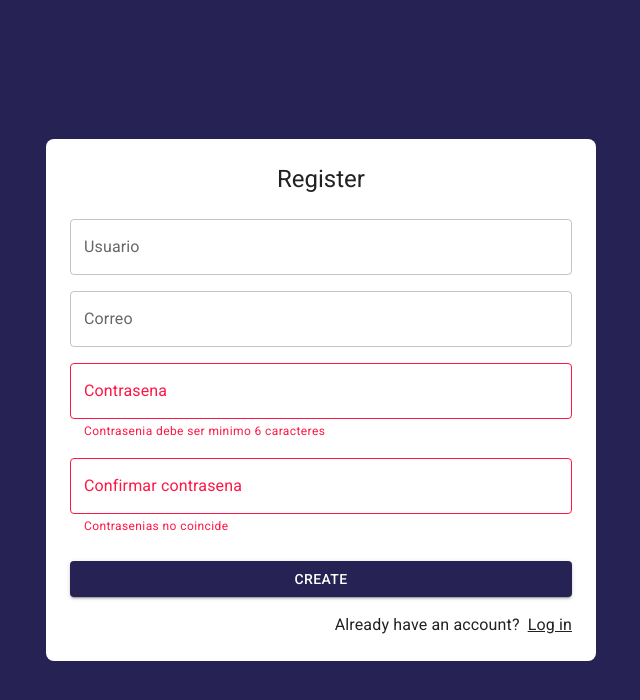
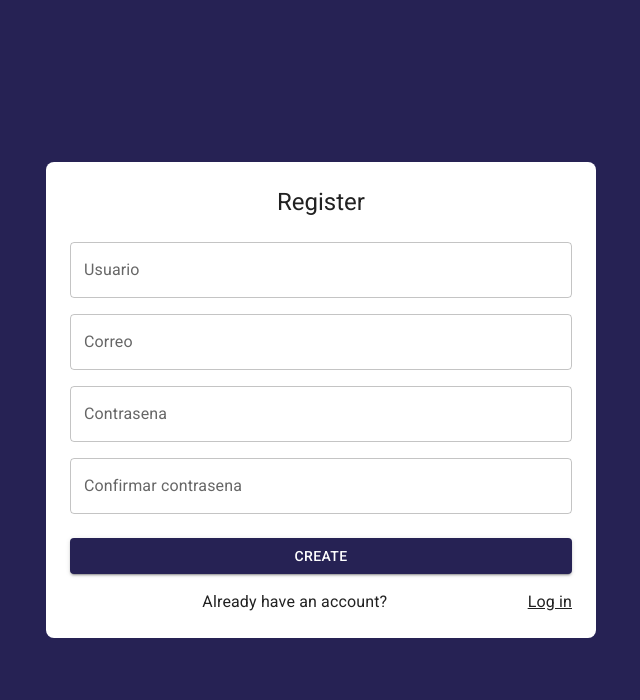
Before and after one commit to juannio/journal-app, a React (Vite) app: page /auth/register in a window 1280 px wide. Shown: the top 700 px of the page, without its empty margins (319-959 px from the left). Built offline with nearby package versions, Linux system fonts and the light colour scheme.

Commit message:
all authentications done

```diff
--- a/src/auth/pages/RegisterPage.jsx
+++ b/src/auth/pages/RegisterPage.jsx
@@ -1,4 +1,5 @@
-import { useDispatch } from 'react-redux'
+import { useEffect, useState } from 'react'
+import { useDispatch, useSelector } from 'react-redux'
 import { Link as RouterLink } from 'react-router-dom'
 
 import { Button, Grid, Link, TextField, Typography } from "@mui/material"
@@ -7,30 +8,47 @@ import { AuthLayout } from '../layout/AuthLayout'
 
 import { useForm } from '../../hooks/useForm'
 import { startCreatingAccount } from '../../store/auth/thunks'
+import { logout } from '../../store'
+
+
+const initialForm = {
+  displayName: '',
+  email: '',
+  password: '',
+  confirmedPassword: ''
+}
+
+// All form inputs validations, only validations to confirm a second password takes two arguments
+const formValidations = {
+  displayName: [(value) => value.length >= 1, 'User needs at least 1 character'],
+  email: [(value) => value.includes('@') && value.slice(value.indexOf('@')).includes('.'), 'Invalid email format'],
+  password: [(value) => value.length >= 6, 'Password needs at least 6 characters'],
+  confirmedPassword: [(value, value2) => value === value2, 'Passwords does not match'],
+}
 
 export const RegisterPage = () => {
 
   const dispatch = useDispatch();
+  const { status, errorMessage } = useSelector(state => state.authentication);
+  const [isFormValid, setIsFormValid] = useState(false);
 
-  const { user, email, password, confirmedPassword, formState, onInputChange } = useForm({
-    user: ' ',
-    email: '',
-    password: ' ',
-  });
+  useEffect(() => {
+    dispatch(logout());
+  }, [])
 
-  const formValidations = {
-    validUsr: !!user && true,
-    validFirstPsw: password.length >= 6 && true,
-    validSecPsw: confirmedPassword === password && true
-  }
+  const { displayName, email, password, displayNameValidated, emailValidated, passwordValidated, confirmedPasswordValidated, formState, onInputChange, allFormsValidated } = useForm(initialForm, formValidations);
 
   const submit = (e) => {
+
     e.preventDefault();
+    setIsFormValid(true);
 
-    dispatch(startCreatingAccount(formState));
+    // If all form properties are validated, dispatch te creating account function
+    if (!allFormsValidated) return;
 
-  }
+    dispatch(startCreatingAccount(formState))
 
+  };
 
   return (
     <AuthLayout title="Register">
@@ -38,36 +56,40 @@ export const RegisterPage = () => {
         <Grid container>
           <Grid item xs={12} sx={{ mt: 2 }}>
             <TextField
-              name='user'
+              name='displayName'
+              value={displayName}
               onChange={onInputChange}
               label="Usuario"
               type="user"
               placeholder="Usuario"
               fullWidth
-              error={!formValidations.validUsr}
-              helperText={!formValidations.validUsr && 'Nombre es obligatorio'}
+              error={!!displayNameValidated && isFormValid}
+              helperText={isFormValid && displayNameValidated}
             />
           </Grid>
           <Grid item xs={12} sx={{ mt: 2 }}>
             <TextField
               name='email'
+              value={email}
               onChange={onInputChange}
               label="Correo"
-              type="email"
               placeholder="correo@gamil.com"
               fullWidth
+              error={!!emailValidated && isFormValid}
+              helperText={isFormValid && emailValidated}
             />
           </Grid>
           <Grid item xs={12} sx={{ mt: 2 }}>
             <TextField
               name='password'
+              value={password}
               onChange={onInputChange}
               label="Contrasena"
               type="password"
               placeholder="password"
               fullWidth
-              error={!formValidations.validFirstPsw}
-              helperText={!formValidations.validFirstPsw && 'Contrasenia debe ser minimo 6 caracteres'}
+              error={!!passwordValidated && isFormValid}
+              helperText={isFormValid && passwordValidated}
             />
           </Grid>
           <Grid item xs={12} sx={{ mt: 2 }}>
@@ -78,18 +100,23 @@ export const RegisterPage = () => {
               type="password"
               placeholder="password"
               fullWidth
-              error={!formValidations.validSecPsw}
-              helperText={confirmedPassword !== password && 'Contrasenias no coincide'}
+              error={!!confirmedPasswordValidated && isFormValid}
+              helperText={isFormValid && confirmedPasswordValidated}
             />
           </Grid>
           <Grid container spacing={2} sx={{ mb: 2, mt: 1 }}>
             <Grid item xs={12} sm={12}>
-              <Button type='submit' variant='contained' fullWidth>
+              <Button type='submit' variant='contained' fullWidth disabled={status == 'checking'}>
                 Create
               </Button>
             </Grid>
           </Grid>
-          <Grid container direction="row" justifyContent="end">
+          <Grid container direction="row" justifyContent="space-between">
+            <Typography sx={{ color: "red" }}>
+              {
+                errorMessage
+              }
+            </Typography>
             <Typography sx={{ mr: 1 }}>Already have an account?</Typography>
             <Link component={RouterLink} color="inherit" to="/auth/login">
               Log in
--- a/src/firebase/providers.js
+++ b/src/firebase/providers.js
@@ -1,4 +1,4 @@
-import { GoogleAuthProvider, signInWithPopup, signInWithEmailAndPassword, createUserWithEmailAndPassword } from 'firebase/auth';
+import { GoogleAuthProvider, signInWithPopup, signInWithEmailAndPassword, createUserWithEmailAndPassword, updateProfile } from 'firebase/auth';
 import { FirebaseAuth } from './config';
 
 const googleProvider = new GoogleAuthProvider();
@@ -37,7 +37,7 @@ export const signInWithGoogle = async () => {
 export const signInWithEmail = async ({ userEmail, password }) => {
     try {
 
-        const {user} = await signInWithEmailAndPassword(FirebaseAuth, userEmail, password);
+        const { user } = await signInWithEmailAndPassword(FirebaseAuth, userEmail, password);
         const { displayName, email, photoURL, uid } = user;
 
         return {
@@ -49,21 +49,25 @@ export const signInWithEmail = async ({ userEmail, password }) => {
                 uid
             }
         }
-
     } catch (err) {
         throw ({
             ok: false,
-            errorMessage: err.message
+            errorMessage: err.code
         })
     }
 }
 
-// Email and password creation on Firebase
-export const createEmailAndPassword = async ({ userEmail, password }) => {
+// Register with email and password
+export const registerEmailAndPassword = async ({ email: userEmail, password, displayName: name }) => {
     try {
 
-        const result = await createUserWithEmailAndPassword(FirebaseAuth, userEmail, password);
-        const { displayName, email, photoURL, uid } = result;
+        await createUserWithEmailAndPassword(FirebaseAuth, userEmail, password);
+        await updateProfile(FirebaseAuth.currentUser, {
+            displayName: name,
+        });
+
+        const { displayName, email, photoURL, uid } = FirebaseAuth.currentUser;
+
 
         return {
             ok: true,
--- a/src/hooks/useForm.js
+++ b/src/hooks/useForm.js
@@ -1,8 +1,19 @@
-import { useState } from "react"
+import { useMemo } from "react";
+import { useState, useEffect } from "react"
 
-export const useForm = (initialForm = {}) => {
+export const useForm = (initialForm = {}, formValidations = {}) => {
 
     const [formState, setFormState] = useState(initialForm);
+    const [validForm, setValidForm] = useState({})
+
+
+    // Watch whenever an input value is changed to check if it is valid according to formValidations
+    useEffect(() => {
+
+        checkFormValidations();
+
+    }, [formState])
+
 
     const onInputChange = e => {
         const { name, value } = e.target;
@@ -12,11 +23,42 @@ export const useForm = (initialForm = {}) => {
         })
     }
 
+    // Reset form state
     const onResetForm = () => {
         setFormState(initialForm);
     }
 
-/*     console.log(formState)
- */
-    return { ...formState, formState, onInputChange, onResetForm };
+
+    // Dinamic validation for each Form input
+    const checkFormValidations = () => {
+
+        let validatedForm = {}
+
+        for (const formProperty of Object.keys(formValidations)) {
+
+            const [validateProperty, errorMesage] = formValidations[formProperty];
+
+            // Second argument on validateProperty only to check confirmPassword property
+            validatedForm = {
+                ...validatedForm,
+                [`${formProperty}Validated`]: validateProperty(formState[formProperty], formState.password) ? null : errorMesage
+            };
+
+        }
+
+        setValidForm(validatedForm);
+    }
+
+
+    // Returns true if any of the form properties are NOT null
+    const allFormsValidated = useMemo(() => {
+
+        for (const property of Object.keys(validForm)) {
+            if (validForm[property] !== null) return false
+        }
+        return true;
+
+    }, [validForm]);
+
+    return { ...formState, ...validForm, formState, onInputChange, onResetForm, allFormsValidated };
 }
--- a/src/journal/routes/JournalRoutes.jsx
+++ b/src/journal/routes/JournalRoutes.jsx
@@ -1,12 +1,16 @@
+
+import { useSelector } from 'react-redux'
 import { Navigate, Route, Routes } from 'react-router-dom'
-import {JournalPage} from "../pages/JournalPage.jsx"
+import { JournalPage } from "../pages/JournalPage.jsx"
 
 export const JournalRoutes = () => {
+    const { status } = useSelector(state => state.authentication)
+
     return (
         <Routes>
-            <Route path="/" element={<JournalPage />} />
+            <Route path="/" element={status == 'authenticated' ? <JournalPage /> : <Navigate to="/auth/login" />} />
 
-            <Route path="/*" element={ <Navigate to="/" />} />
-        </Routes>
+                <Route path="/*" element={<Navigate to="/" />} />
+         </Routes>
     )
 }
--- a/src/router/AppRouter.jsx
+++ b/src/router/AppRouter.jsx
@@ -3,6 +3,8 @@ import { AuthRoute } from "../auth/routes/AuthRoute"
 import { JournalRoutes } from "../journal/routes/JournalRoutes"
 
 export const AppRouter = () => {
+
+
     return (
         <Routes>
 
--- a/src/store/auth/authSlice.js
+++ b/src/store/auth/authSlice.js
@@ -25,7 +25,7 @@ export const authSlice = createSlice({
             state.errorMessage = null
         },
 
-        logout: (state, { payload }) => {
+        logout: (state, { payload = null }) => {
 
             state.status = AUTH_STATUS[2];
             state.uid = null;
--- a/src/store/auth/thunks.js
+++ b/src/store/auth/thunks.js
@@ -1,6 +1,21 @@
-import { signInWithGoogle, signInWithEmail, createEmailAndPassword } from "../../firebase/providers"
+import { signInWithGoogle, signInWithEmail, registerEmailAndPassword } from "../../firebase/providers"
 import { chekingCredentials, login, logout } from "../index"
 
+export const startGoogleSingIn = () => {
+
+    return async (dispatch) => {
+
+        dispatch(chekingCredentials());
+
+        signInWithGoogle()
+            .then(({ ok, user }) => {
+                dispatch(login(user));
+            })
+            .catch(err => {
+                dispatch(logout(err.errorMessage));
+            });
+    }
+}
 
 export const startEmailAndPasswordSignIn = ({ email: userEmail, password }) => {
 
@@ -18,13 +33,13 @@ export const startEmailAndPasswordSignIn = ({ email: userEmail, password }) => {
     }
 }
 
-export const startGoogleSingIn = () => {
+export const startCreatingAccount = (formState) => {
 
     return async (dispatch) => {
 
         dispatch(chekingCredentials());
 
-        signInWithGoogle()
+        registerEmailAndPassword(formState)
             .then(({ ok, user }) => {
                 dispatch(login(user));
             })
@@ -33,11 +48,3 @@ export const startGoogleSingIn = () => {
             });
     }
 }
-
-export const startCreatingAccount = ({ email: userEmail, password }) => {
-
-    return async (dispatch) => {
-
-        createEmailAndPassword({ userEmail, password })
-    }
-}
```
Also changed, not shown: src/auth/pages/LoginPage.jsx (+19 -8 lines).
